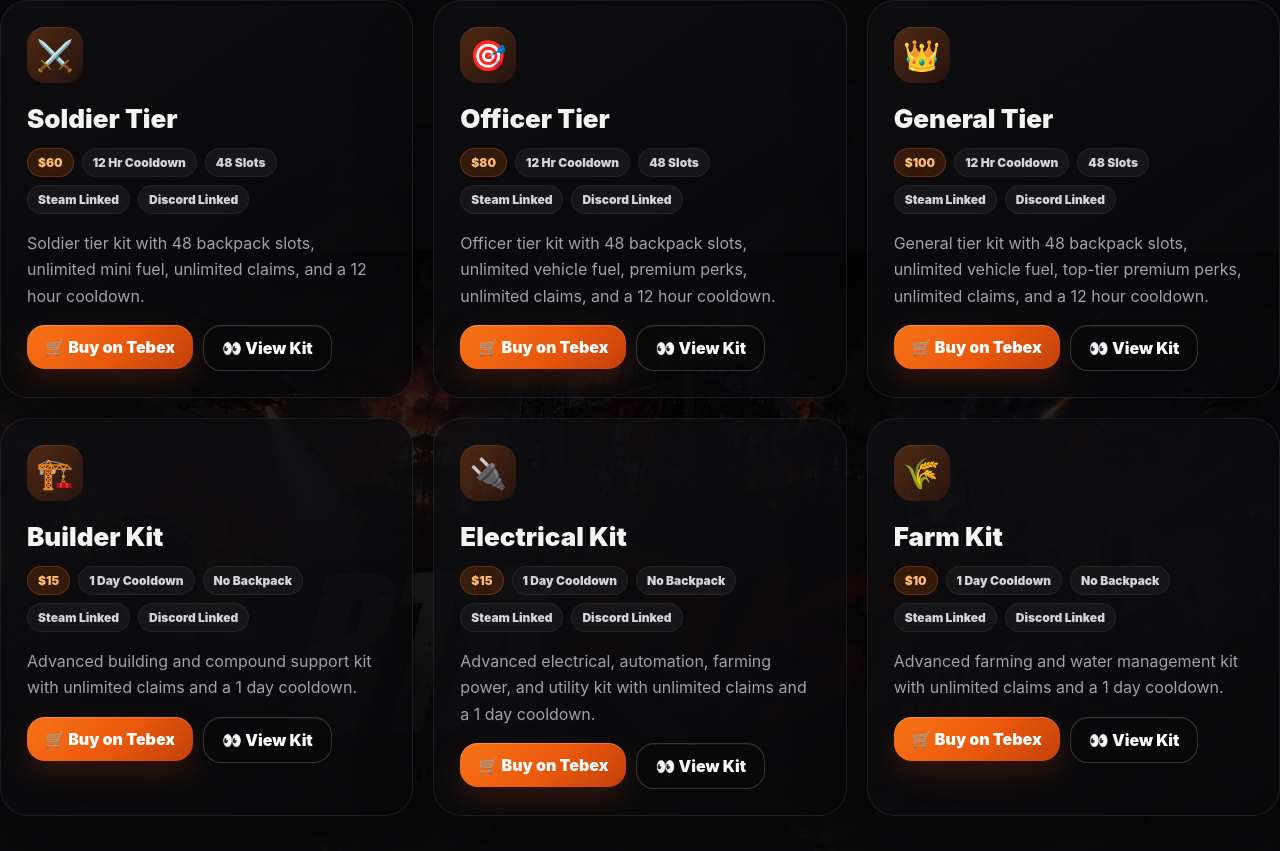
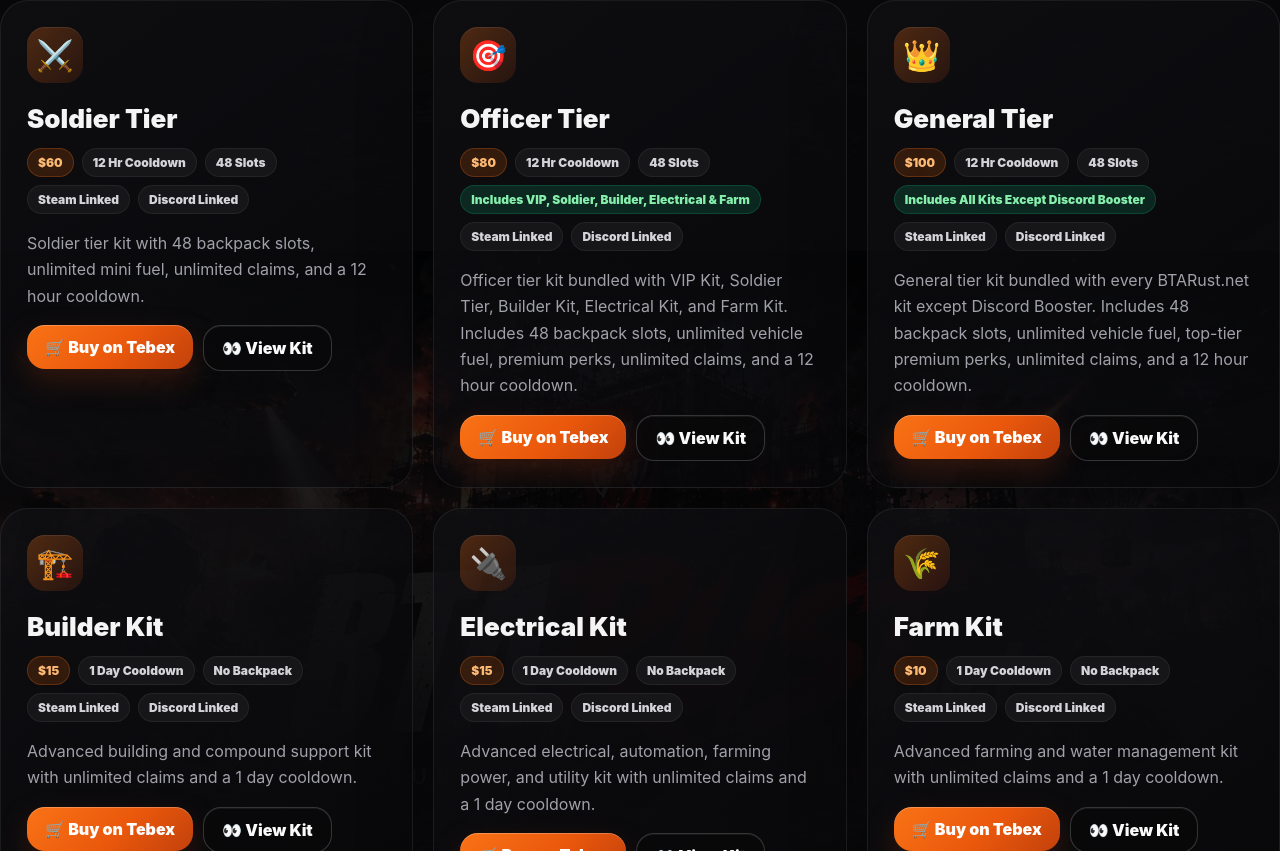
Before and after one commit to skroger1734-cyber/BTARust.net, a Next.js app: page / in a window 1280 px wide. Shown: the part 4549-5400 px from the top of the page. Built offline with nearby package versions, Linux system fonts and the light colour scheme.

Commit message:
Update Officer and General Tier descriptions and bundles

```diff
--- a/app/page.jsx
+++ b/app/page.jsx
@@ -242,8 +242,8 @@
   "Officer Tier": {
     image: "/kits/Officer Tier.png",
     title: "Officer Tier",
-    desc: "Officer tier kit with 48 backpack slots, unlimited vehicle fuel, premium perks, unlimited claims, and a 12 hour cooldown.",
-    items: "Inventory: rifle ammo x300, wood x8k, stone x8k, animal fat x12k, HQM x300, gears x750, empty canteen x1, weapon component x1, metal blade x1, rifle magazine x1, coffins x3, low grade fuel x1k, tarp x1k, jackhammer x1, chainsaw x1, explosives/utility, laptops x10, cameras x10, stop signs x10, tech trash x10, rockets/explosives x10, medical supplies x10, rifle x1, scope x1. Wearables: metal/road sign armor set, tactical gloves, hoodie, pants, boots. Belt: assault rifle x1, medical syringes x12, bandages x12, pumpkins x20, supply signal x1, loot bag x1. Backpack: 48 slots."
+    desc: "Officer tier kit bundled with VIP Kit, Soldier Tier, Builder Kit, Electrical Kit, and Farm Kit. Includes 48 backpack slots, unlimited vehicle fuel, premium perks, unlimited claims, and a 12 hour cooldown.",
+    items: "Bundle includes VIP Kit, Soldier Tier, Builder Kit, Electrical Kit, and Farm Kit. Kit loadout: Inventory: rifle ammo x300, wood x8k, stone x8k, animal fat x12k, HQM x300, gears x750, empty canteen x1, weapon component x1, metal blade x1, rifle magazine x1, coffins x3, low grade fuel x1k, tarp x1k, jackhammer x1, chainsaw x1, explosives/utility, laptops x10, cameras x10, stop signs x10, tech trash x10, rockets/explosives x10, medical supplies x10, rifle x1, scope x1. Wearables: metal/road sign armor set, tactical gloves, hoodie, pants, boots. Belt: assault rifle x1, medical syringes x12, bandages x12, pumpkins x20, supply signal x1, loot bag x1. Backpack: 48 slots."
   },
   "Officer Tier Lifetime": {
     image: "/kits/Officer Tier Lifetime.png",
@@ -254,8 +254,8 @@
   "General Tier": {
     image: "/kits/General Tier.png",
     title: "General Tier",
-    desc: "General tier kit with 48 backpack slots, unlimited vehicle fuel, top-tier premium perks, unlimited claims, and a 12 hour cooldown.",
-    items: "Inventory: rifle ammo x600, wood x16k, stone x16k, animal fat x24k, HQM x600, gears x1.5k, empty canteens x2, weapon components x2, metal blades x2, rifle magazines x2, coffins x3, low grade fuel x2k, tarp x2k, jackhammer x1, chainsaw x1, explosives/utility x40, laptops x20, cameras x20, stop signs x20, tech trash x20, rockets/explosives x20, medical supplies x20, rifles x2, scopes x2. Wearables: full armor set x2, tactical gloves x2, hoodie x2, pants x2, boots x2. Belt: assault rifles x2, medical syringes x12, bandages x12, pumpkins x20, supply signal x1, loot bag x1. Backpack: 48 slots."
+    desc: "General tier kit bundled with every BTARust.net kit except Discord Booster. Includes 48 backpack slots, unlimited vehicle fuel, top-tier premium perks, unlimited claims, and a 12 hour cooldown.",
+    items: "Bundle includes all kits except Discord Booster. Kit loadout: Inventory: rifle ammo x600, wood x16k, stone x16k, animal fat x24k, HQM x600, gears x1.5k, empty canteens x2, weapon components x2, metal blades x2, rifle magazines x2, coffins x3, low grade fuel x2k, tarp x2k, jackhammer x1, chainsaw x1, explosives/utility x40, laptops x20, cameras x20, stop signs x20, tech trash x20, rockets/explosives x20, medical supplies x20, rifles x2, scopes x2. Wearables: full armor set x2, tactical gloves x2, hoodie x2, pants x2, boots x2. Belt: assault rifles x2, medical syringes x12, bandages x12, pumpkins x20, supply signal x1, loot bag x1. Backpack: 48 slots."
   },
   "General Tier Lifetime": {
     image: "/kits/General Tier Lifetime.png",
@@ -295,8 +295,8 @@
   { icon: "🎖️", title: "Recruit Tier", price: "$20", cooldown: "12 Hr", backpack: "24 Slots", packageUrl: "https://btarustnet.tebex.io/package/7439462" },
   { icon: "🪖", title: "Enlistment Tier", price: "$40", cooldown: "12 Hr", backpack: "24 Slots", packageUrl: "https://btarustnet.tebex.io/package/7439464" },
   { icon: "⚔️", title: "Soldier Tier", price: "$60", cooldown: "12 Hr", backpack: "48 Slots", packageUrl: "https://btarustnet.tebex.io/package/7439466" },
-  { icon: "🎯", title: "Officer Tier", price: "$80", cooldown: "12 Hr", backpack: "48 Slots", packageUrl: "https://btarustnet.tebex.io/package/7439468" },
-  { icon: "👑", title: "General Tier", price: "$100", cooldown: "12 Hr", backpack: "48 Slots", packageUrl: "https://btarustnet.tebex.io/package/7439470" },
+  { icon: "🎯", title: "Officer Tier", price: "$80", cooldown: "12 Hr", backpack: "48 Slots", bundle: "Includes VIP, Soldier, Builder, Electrical & Farm", packageUrl: "https://btarustnet.tebex.io/package/7439468" },
+  { icon: "👑", title: "General Tier", price: "$100", cooldown: "12 Hr", backpack: "48 Slots", bundle: "Includes All Kits Except Discord Booster", packageUrl: "https://btarustnet.tebex.io/package/7439470" },
   { icon: "🏗️", title: "Builder Kit", price: "$15", cooldown: "1 Day", backpack: "No Backpack", packageUrl: "https://btarustnet.tebex.io/package/7470119" },
   { icon: "🔌", title: "Electrical Kit", price: "$15", cooldown: "1 Day", backpack: "No Backpack", packageUrl: "https://btarustnet.tebex.io/package/7439479" },
   { icon: "🌾", title: "Farm Kit", price: "$10", cooldown: "1 Day", backpack: "No Backpack", packageUrl: "https://btarustnet.tebex.io/package/7439480" }
@@ -405,8 +405,8 @@
       "Auto Door Codes",
       "Inventory Sorting",
       "Instant Crafting",
-      "Officer Lifetime Bundle: VIP Kit, Soldier Tier, Builder Kit, Electrical Kit, and Farm Kit",
-      "General Lifetime Bundle: All kits except Discord Booster",
+      "Officer / Officer Lifetime Bundle: VIP Kit, Soldier Tier, Builder Kit, Electrical Kit, and Farm Kit",
+      "General / General Lifetime Bundle: All kits except Discord Booster",
       "Workbench requirements may still apply depending on tier"
     ]
   }
@@ -771,6 +771,7 @@
                   <Badge tone="orange">{kit.price}</Badge>
                   <Badge>{kit.cooldown} Cooldown</Badge>
                   <Badge>{kit.backpack}</Badge>
+                  {kit.bundle && <Badge tone="green">{kit.bundle}</Badge>}
                   <Badge>Steam Linked</Badge>
                   <Badge>Discord Linked</Badge>
                 </div>
```
